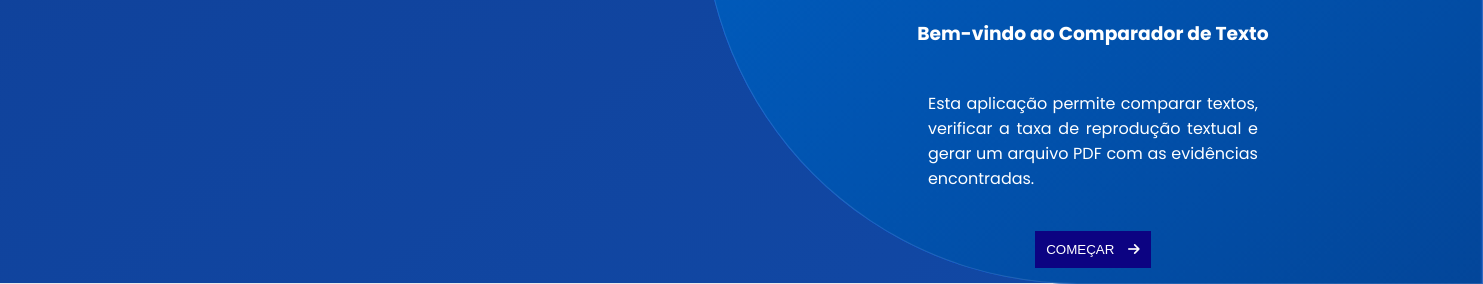
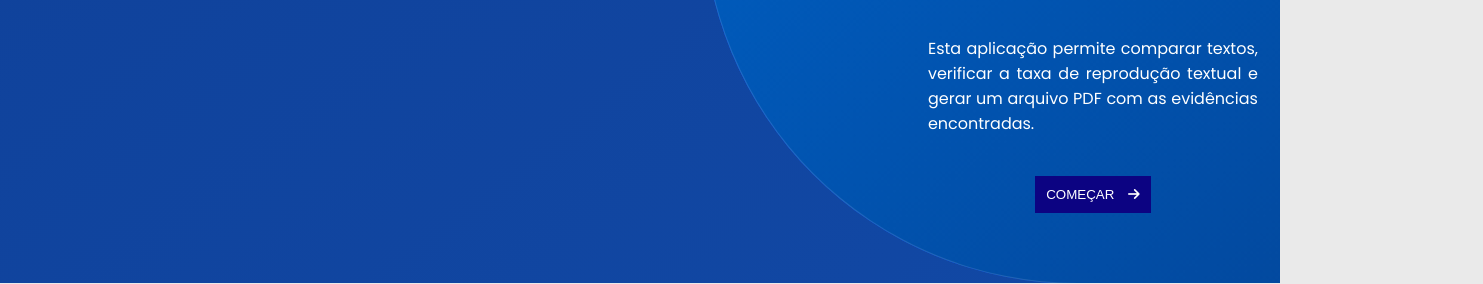
Before and after one commit to karolinadornelas/similaridade-textual, a website built with Vite: page similaridade textual/index.html in a window 1280 px wide. Shown: the part 517-801 px from the top of the page, 1483 px wide, since content can reach past the window. Built offline with nearby package versions, Linux system fonts and the light colour scheme.

Commit message:
fix: css

```diff
--- a/similaridade textual/src/styles/initialPage.css
+++ b/similaridade textual/src/styles/initialPage.css
@@ -9,6 +9,7 @@
 body, html{
     display: flex;
     margin: 0;
+    overflow: hidden;
 }
 
 #initial-page {
@@ -122,7 +123,7 @@ body, html{
 .text-presentation{
     width: 380px;
     display: flex;
-    margin-top: 55px;
+    /* margin-top: 55px; */
     flex-direction: column;
     justify-content: center;
     align-items: center;
```
